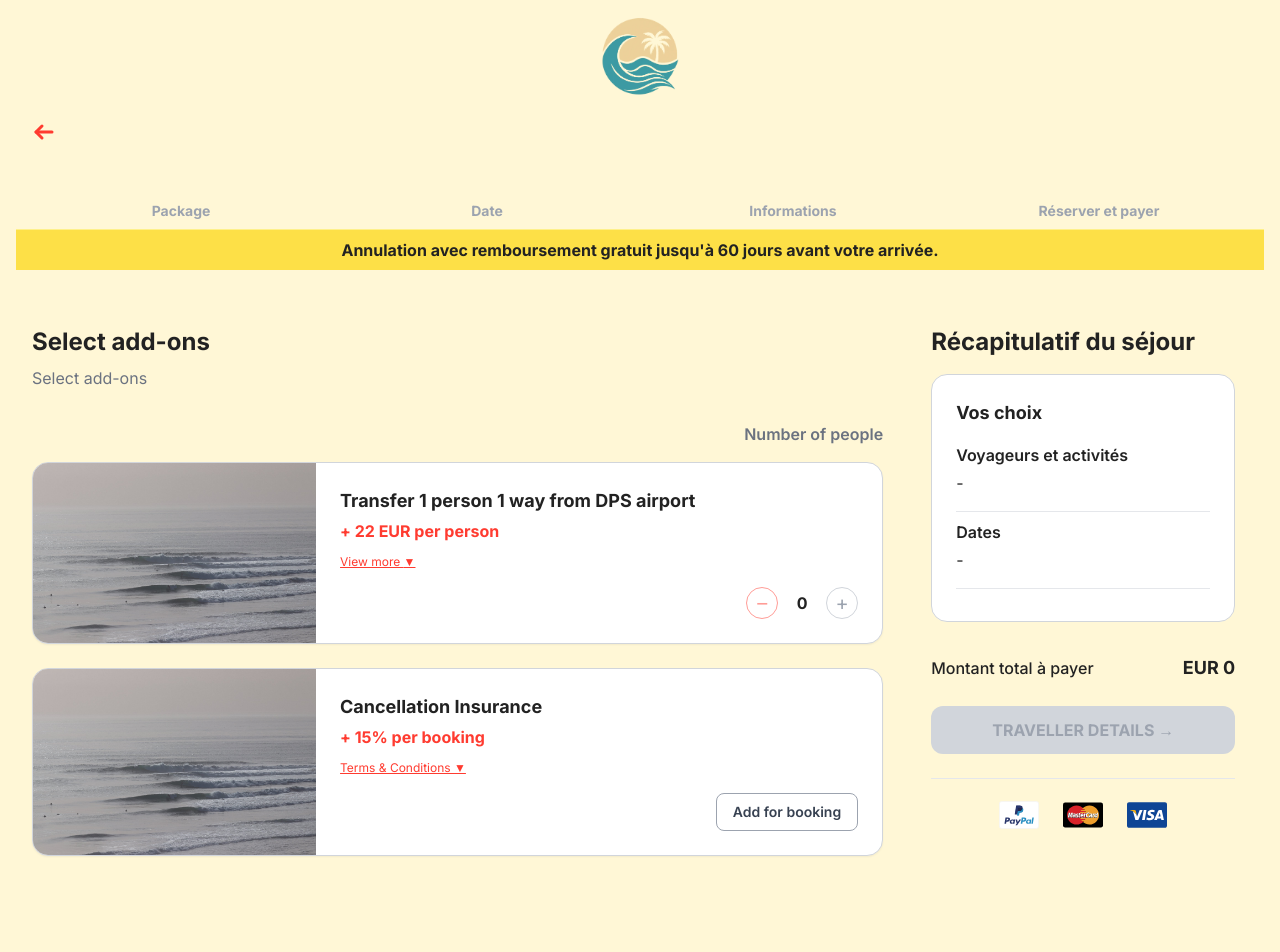
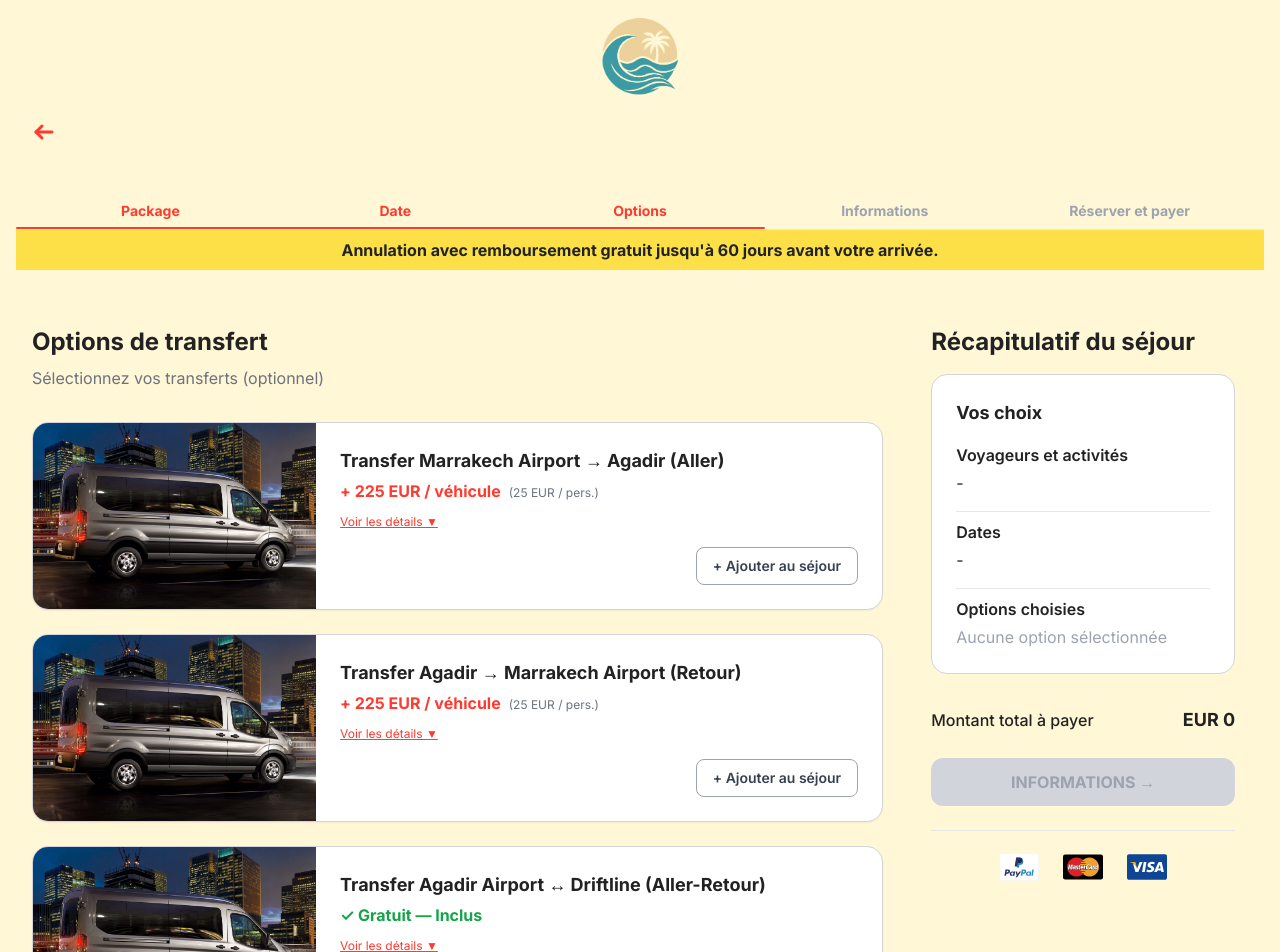
Before and after one commit to hentory10/driftline_checkout, a Next.js app: page /checkout/4-add-ons in a window 1280 px wide. Shown: the top 952 px of the page. Built offline with nearby package versions, Linux system fonts and the light colour scheme.

Commit message:
feat: add-ons step active, transfer_options DB+API+confirmation, UI fixes (225EUR, green select, Aller, Options choisies)

```diff
--- a/app/api/booking/route.ts
+++ b/app/api/booking/route.ts
@@ -49,6 +49,7 @@ export async function POST(req: NextRequest) {
       paymentType,
       payment_amount: rawPaymentAmount,
       remaining_amount: rawRemainingAmount,
+      transfer_options,
     } = data;
 
     // Calculate payment_amount / remaining_amount server-side if not provided by client
@@ -112,6 +113,7 @@ export async function POST(req: NextRequest) {
         remaining_amount: remainingAmount,
         currency:         'EUR',
         bookingStatus:    'confirmed',
+        transfer_options: transfer_options || null,
       });
 
     if (bookingError) {
@@ -137,6 +139,7 @@ export async function POST(req: NextRequest) {
           payment_amount:   paymentAmount,
           remaining_amount: remainingAmount,
           bookingStatus:    'confirmed',
+          transfer_options: transfer_options || null,
           coach: {
             firstName:  coach.firstName  || null,
             lastName:   coach.lastName   || null,
--- a/app/checkout/2-dates/page.tsx
+++ b/app/checkout/2-dates/page.tsx
@@ -165,7 +165,7 @@ export default function DateStep() {
       setError('Please select a start date.');
       return;
     }
-    router.push('/checkout/5-informations');
+    router.push('/checkout/4-add-ons');
   };
 
   const TIMEZONE = 'Africa/Casablanca';
--- a/app/checkout/4-add-ons/page.tsx
+++ b/app/checkout/4-add-ons/page.tsx
@@ -12,7 +12,7 @@ export default function AddOnsStep() {
   const [expanded, setExpanded] = useState<Record<string, boolean>>({});
 
   const handleNext = () => {
-    router.push("/checkout/5-travellers");
+    router.push("/checkout/5-informations");
   };
 
   const handleCount = (id: string, delta: number) => {
@@ -30,12 +30,9 @@ export default function AddOnsStep() {
   return (
     <div className="flex flex-col lg:flex-row gap-6 sm:gap-8 lg:gap-12 min-h-screen max-w-7xl mx-auto px-2 sm:px-4">
       <div className="w-full lg:w-[70%] py-4 sm:py-6 lg:py-8">
-        <h2 className="text-xl sm:text-2xl font-bold mb-2">Select add-ons</h2>
-        <div className="text-gray-500 mb-4 sm:mb-6 lg:mb-8 text-sm sm:text-base">Select add-ons</div>
-        <div className="flex justify-between items-center mb-3 sm:mb-4">
-          <div></div>
-          <div className="text-gray-500 font-semibold text-sm sm:text-base">Number of people</div>
-        </div>
+        <h2 className="text-xl sm:text-2xl font-bold mb-2">Options de transfert</h2>
+        <div className="text-gray-500 mb-4 sm:mb-6 lg:mb-8 text-sm sm:text-base">Sélectionnez vos transferts (optionnel)</div>
+
         <div className="flex flex-col gap-4 sm:gap-6">
           {addOns.map((addOn) => (
             <div
@@ -55,61 +52,40 @@ export default function AddOnsStep() {
                 <div>
                   <div className="font-bold text-base sm:text-lg mb-1">{addOn.name}</div>
                   <div className="text-lapoint-red font-bold mb-2 text-sm sm:text-base">
-                    {addOn.type === 'per-person' ? `+ ${addOn.price} EUR per person` : `+ 15% per booking`}
+                    {addOn.price === 0
+                      ? <span className="text-green-600">✓ Gratuit — Inclus</span>
+                      : (
+                        <span>
+                          + {addOn.price} EUR / véhicule
+                          <span className="text-gray-500 font-normal text-xs ml-2">(25 EUR / pers.)</span>
+                        </span>
+                      )
+                    }
                   </div>
                   <div className="text-gray-600 text-xs sm:text-sm mb-2">
-                    {addOn.type === 'per-person' ? (
                     <button
                       className="text-lapoint-red underline text-xs"
                       onClick={() => setExpanded(e => ({ ...e, [addOn.id]: !e[addOn.id] }))}
                     >
-                        View more {expanded[addOn.id] ? '▲' : '▼'}
+                      Voir les détails {expanded[addOn.id] ? '▲' : '▼'}
                     </button>
-                    ) : (
-                      <button
-                        className="text-lapoint-red underline text-xs"
-                        onClick={() => setExpanded(e => ({ ...e, [addOn.id]: !e[addOn.id] }))}
-                      >
-                        Terms & Conditions {expanded[addOn.id] ? '▲' : '▼'}
-                      </button>
-                    )}
                   </div>
                   {expanded[addOn.id] && (
                     <div className="text-gray-500 text-xs mb-2 border-t pt-2">{addOn.description}</div>
                   )}
                 </div>
                 <div className="flex items-center justify-end gap-2 mt-2">
-                  {addOn.type === 'per-person' ? (
-                    <>
                   <button
                     type="button"
-                        className="w-8 h-8 rounded-full border border-lapoint-red text-lapoint-red flex items-center justify-center text-xl disabled:opacity-50 bg-white"
-                        aria-label="Decrease number of people"
-                        onClick={() => handleCount(addOn.id, -1)}
-                        disabled={!(addOnCounts[addOn.id] > 0)}
-                      >
-                        –
-                      </button>
-                      <span className="w-8 text-center font-bold">{addOnCounts[addOn.id] || 0}</span>
-                      <button
-                        type="button"
-                        className="w-8 h-8 rounded-full border border-gray-300 text-gray-400 flex items-center justify-center text-xl disabled:opacity-50 bg-white"
-                        aria-label="Increase number of people"
-                        onClick={() => handleCount(addOn.id, 1)}
-                        disabled={(addOnCounts[addOn.id] || 0) >= people}
-                      >
-                        +
-                      </button>
-                    </>
-                  ) : (
-                    <button
-                      type="button"
-                      className={`border rounded-lg px-3 sm:px-4 py-2 font-semibold text-xs sm:text-sm w-full sm:w-auto ${selectedAddOns.includes(addOn.id) ? 'border-lapoint-red text-lapoint-red bg-red-50' : 'border-gray-400 text-gray-700 bg-white'}`}
+                    className={`border rounded-lg px-3 sm:px-4 py-2 font-semibold text-xs sm:text-sm w-full sm:w-auto ${
+                      selectedAddOns.includes(addOn.id)
+                        ? 'border-green-500 text-green-700 bg-green-50'
+                        : 'border-gray-400 text-gray-700 bg-white'
+                    }`}
                     onClick={() => handleToggle(addOn.id)}
                   >
-                      {selectedAddOns.includes(addOn.id) ? 'Remove for booking' : 'Add for booking'}
+                    {selectedAddOns.includes(addOn.id) ? '✓ Ajouté' : addOn.price === 0 ? '+ Ajouter (gratuit)' : '+ Ajouter au séjour'}
                   </button>
-                  )}
                 </div>
               </div>
             </div>
@@ -117,7 +93,7 @@ export default function AddOnsStep() {
         </div>
       </div>
       <div className="w-full lg:w-[25%] flex-shrink-0 mt-4 sm:mt-6 lg:mt-8">
-        <BookingSummary buttonLabel="TRAVELLER DETAILS →" onButtonClick={handleNext} />
+        <BookingSummary buttonLabel="INFORMATIONS →" onButtonClick={handleNext} />
       </div>
     </div>
   );
--- a/app/checkout/6-payment/page.tsx
+++ b/app/checkout/6-payment/page.tsx
@@ -77,6 +77,16 @@ export default function PaymentStep() {
         }
       }
 
+      // Build transfer_options string from selected add-ons
+      const ADD_ON_SLUGS: Record<string, string> = {
+        '1': 'marrakech_to_agadir',
+        '2': 'agadir_to_marrakech',
+        '3': 'agadir_airport_to_driftline',
+      };
+      const transferOptions = selectedAddOns.length > 0
+        ? selectedAddOns.map(id => ADD_ON_SLUGS[id]).filter(Boolean).join(', ')
+        : null;
+
       const bookingData = {
         packageName: selectedPackage?.name || '',
         arrivalDate: arrivalDate || '',
@@ -99,6 +109,7 @@ export default function PaymentStep() {
         })),
         total: fullTotal,  // Always store the FULL booking total; deposit = total × 0.2
         paymentType: forceFullPayment ? 'full' : paymentType || 'full',
+        transfer_options: transferOptions,
       };
 
       const response = await fetch("/api/booking", {
--- a/app/confirmation/[id]/page.tsx
+++ b/app/confirmation/[id]/page.tsx
@@ -66,6 +66,23 @@ export default async function ConfirmationPage({ params }: { params: { id: strin
         <div className="mb-2">Durée : {booking.duration || '—'}</div>
         <div className="mb-2">Nombre de personnes : {booking.numberOfPeople}</div>
 
+        {/* Transfer options */}
+        {booking.transfer_options && (
+          <div className="mb-2">
+            Transferts : {booking.transfer_options
+              .split(', ')
+              .map((slug: string) => {
+                const labels: Record<string, string> = {
+                  marrakech_to_agadir: 'Transfer Marrakech Airport → Agadir (Aller)',
+                  agadir_to_marrakech: 'Transfer Agadir → Marrakech Airport (Retour)',
+                  agadir_airport_to_driftline: 'Transfer Agadir Airport ↔ Driftline (Gratuit)',
+                };
+                return labels[slug] || slug;
+              })
+              .join(' + ')}
+          </div>
+        )}
+
         {/* Coach details */}
         {booking.yogaCoachName && (
           <div className="mb-2">Coach Yoga : {booking.yogaCoachName}</div>
--- a/components/BookingSummary.tsx
+++ b/components/BookingSummary.tsx
@@ -98,8 +98,7 @@ export default function BookingSummary({ buttonLabel = 'ROOM SELECTION →', onB
         </div>
         )}
         <hr className="my-2" />
-        {/* Options choisies section hidden */}
-        {false && (
+        {/* Options choisies section */}
         <div>
           <div className="font-semibold text-sm sm:text-base mb-1">Options choisies</div>
           {selectedAddOns.length > 0 ? (
@@ -111,13 +110,13 @@ export default function BookingSummary({ buttonLabel = 'ROOM SELECTION →', onB
                   const count = addOnCounts[id] || 0;
                   if (count === 0) return null;
                   return (
-                    <div key={id}>
+                    <div key={id} className="text-sm sm:text-base">
                       <span>{count} x {addOn.name}</span>
                     </div>
                   );
                 } else if (addOn.type === 'per-booking') {
                   return (
-                    <div key={id}>
+                    <div key={id} className="text-sm sm:text-base">
                       <span>{addOn.name}</span>
                     </div>
                   );
@@ -126,10 +125,9 @@ export default function BookingSummary({ buttonLabel = 'ROOM SELECTION →', onB
               })}
             </div>
           ) : (
-            <span>-</span>
+            <span className="text-sm sm:text-base text-gray-400">Aucune option sélectionnée</span>
           )}
         </div>
-        )}
       </div>
       {/* Hide total and button on step 5 (travellers page) */}
       {!pathname.includes('/checkout/5-informations') && (
--- a/components/ProgressBar.tsx
+++ b/components/ProgressBar.tsx
@@ -7,7 +7,7 @@ const steps = [
   { path: '/checkout/1-package', label: 'Package' },
   { path: '/checkout/2-dates', label: 'Date' },
   // { path: '/checkout/3-room', label: 'Chambre' },        // hidden
-  // { path: '/checkout/4-add-ons', label: 'Options supplémentaires' }, // hidden
+  { path: '/checkout/4-add-ons', label: 'Options' },
   { path: '/checkout/5-informations', label: 'Informations' },
   { path: '/checkout/6-payment', label: 'Réserver et payer' },
 ];
--- a/store/booking.ts
+++ b/store/booking.ts
@@ -93,8 +93,30 @@ export const useStore = create<State>((set, get) => ({
     { id: '10', name: 'Amlal room - Bigdi', description: 'Amlal room - Bigdi', price: 140, capacity: 2, img: '/images/room1.jpg' },
   ],
   addOns: [
-    { id: '1', name: 'Transfer 1 person 1 way from DPS airport', price: 22, type: 'per-person', img: '/images/IM.jpg', description: 'Transfer from DPS airport to camp. Price per person. View more.' },
-    { id: '2', name: 'Cancellation Insurance', price: 15, type: 'per-booking', img: '/images/IM.jpg', description: 'Cancellation insurance covers your booking. Terms & Conditions.' },
+    {
+      id: '1',
+      name: 'Transfer Marrakech Airport → Agadir (Aller)',
+      price: 225,
+      type: 'per-booking',
+      img: '/images/transfer.webp',
+      description: 'Minibus privé depuis l\'aéroport de Marrakech jusqu\'à votre hébergement Driftline à Agadir. Transfert confortable et direct pour tout votre groupe.',
+    },
+    {
+      id: '2',
+      name: 'Transfer Agadir → Marrakech Airport (Retour)',
+      price: 225,
+      type: 'per-booking',
+      img: '/images/transfer.webp',
+      description: 'Minibus privé depuis votre hébergement Driftline à Agadir jusqu\'à l\'aéroport de Marrakech. Transfert retour confortable et direct pour tout votre groupe.',
+    },
+    {
+      id: '3',
+      name: 'Transfer Agadir Airport ↔ Driftline (Aller-Retour)',
+      price: 0,
+      type: 'per-booking',
+      img: '/images/transfer.webp',
+      description: 'Navette gratuite entre l\'aéroport d\'Agadir et le camp Driftline, disponible à l\'arrivée et au départ. Inclus dans votre séjour.',
+    },
   ],
   selectedPackage: null,
   surfLevel: '',
```
Also changed, not shown: public/images/transfer.webp (added), 1 other file (tests, documents, lock files or other folders). Lines whose indentation alone changed are shown as unchanged.
